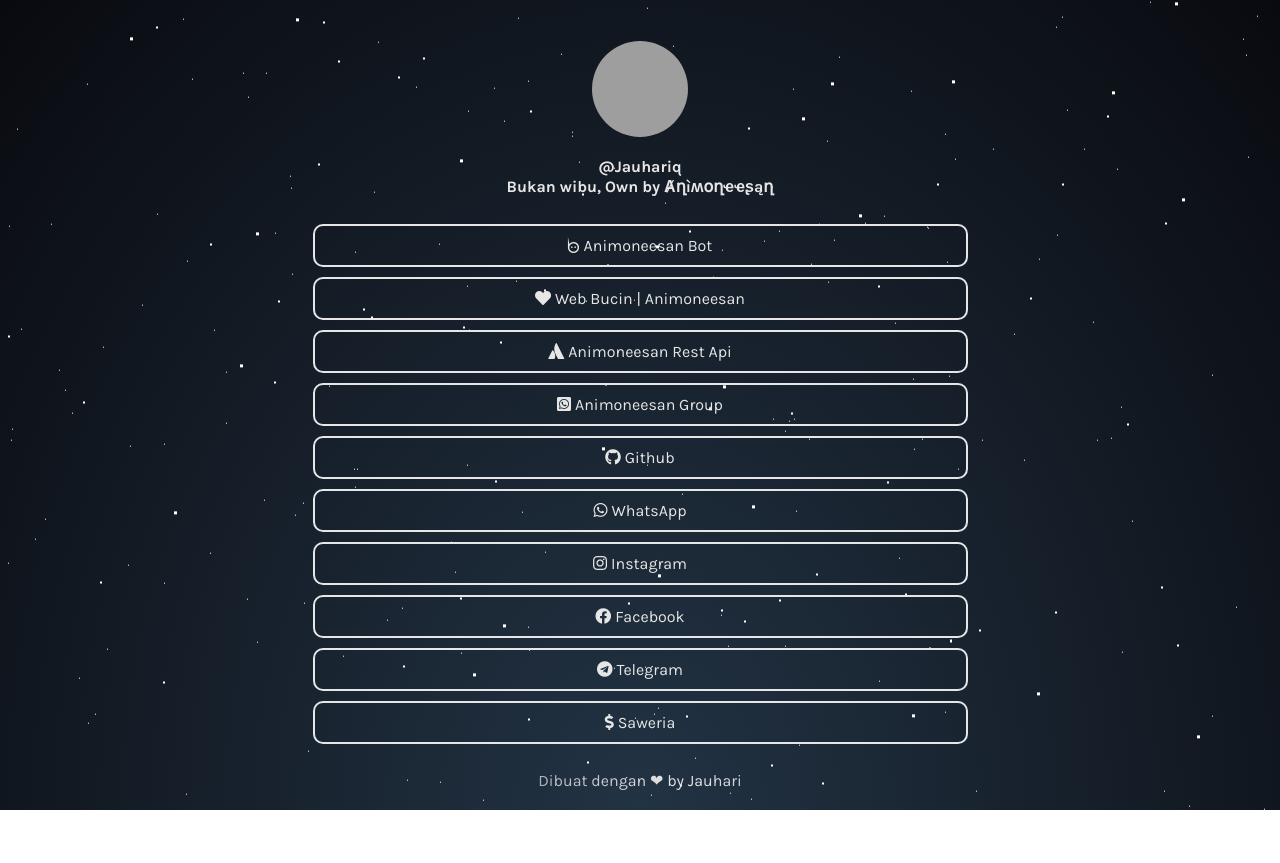
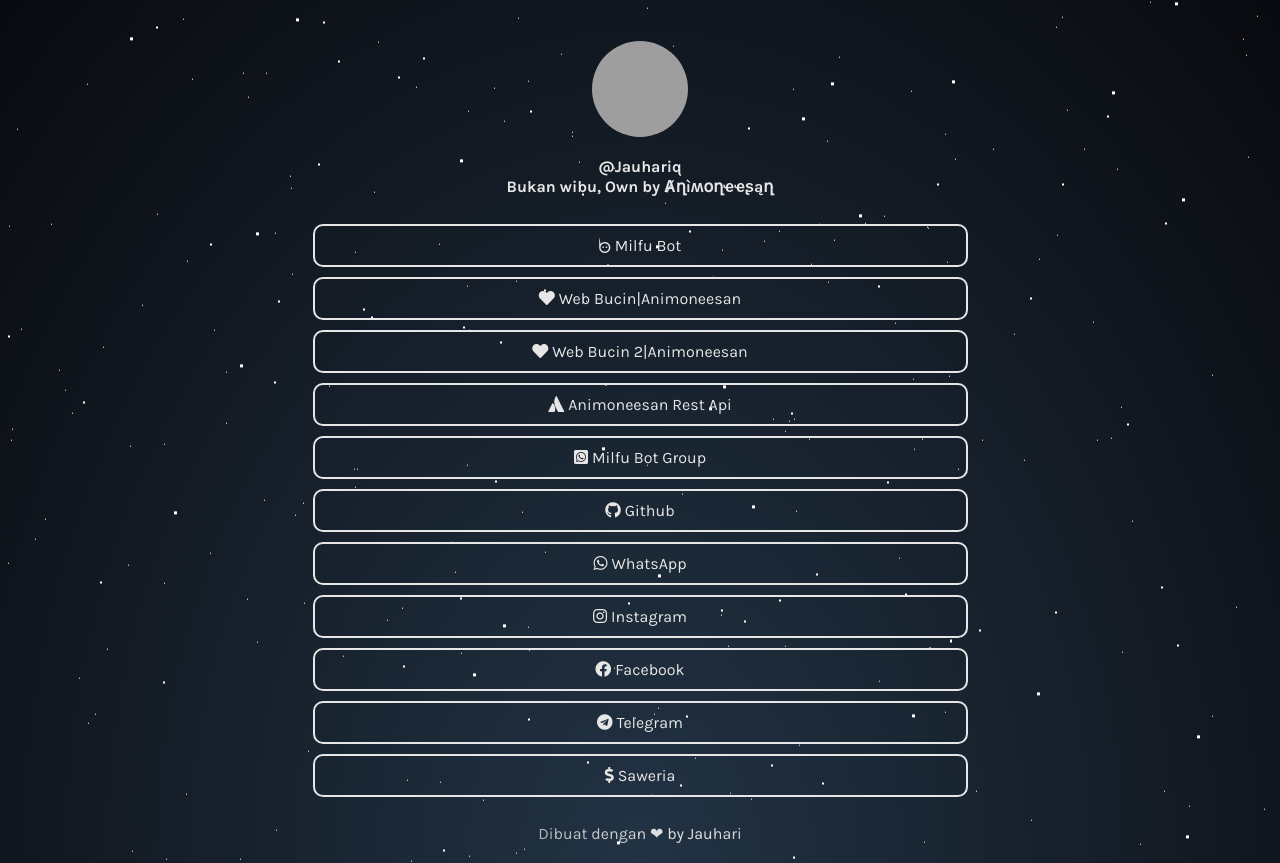
Before and after one commit to IpannPutraa/IpannPutra, a plain HTML site: page index.html in a window 1280 px wide. Before the commit the page ends 810 px from the top, so only its background shows below. Drawn offline with Linux system fonts and the light colour scheme; grey boxes are pictures that could not be loaded.

Commit message:
Update index.html

```diff
--- a/index.html
+++ b/index.html
@@ -45,14 +45,16 @@
     </div>
 
     <div id="links">
-        <a class="link" href="https://api.whatsapp.com/send?phone=6281574427378&text=Bot" target="_blank"><i
-                class="fab fa-nimblr">&nbsp;</i>Animoneesan Bot</a>
-        <a class="link" href="https://jauhariq.github.io/web-bucin.github.io/" target="_blank"><i
-                class="fas fa-heart">&nbsp;</i>Web Bucin | Animoneesan</a>
+        <a class="link" href="https://api.whatsapp.com/send?phone=62895321216904&text=Bot" target="_blank"><i
+                class="fab fa-nimblr">&nbsp;</i>Milfu Bot</a>
+        <a class="link" href="https://jauhariq.github.io/web-bucin/" target="_blank"><i
+                class="fas fa-heart">&nbsp;</i>Web Bucin|Animoneesan</a>
+        <a class="link" href="https://jauhariq.github.io/web-bucin-2/" target="_blank"><i
+                class="fas fa-heart">&nbsp;</i>Web Bucin 2|Animoneesan</a>
         <a class="link" href="https://api-animoneesan.herokuapp.com/" target="_blank"><i
                 class="fab fa-atlassian">&nbsp;</i>Animoneesan Rest Api</a>
-        <a class="link" href="https://chat.whatsapp.com/HdO9PSUoRihGzP0uTTit94" target="_blank"><i
-                class="fab fa-whatsapp-square">&nbsp;</i>Animoneesan Group</a>
+        <a class="link" href="https://chat.whatsapp.com/FR3m7ZQkTRsKzprCGvvO5M" target="_blank"><i
+                class="fab fa-whatsapp-square">&nbsp;</i>Milfu Bot Group</a>
         <a class="link" href="https://github.com/Jauhariq" target="_blank"><i
                 class="fab fa-github">&nbsp;</i>Github</a>
        <a class="link" href="https://api.whatsapp.com/send?phone=6283877698966" target="_blank"><i
```
